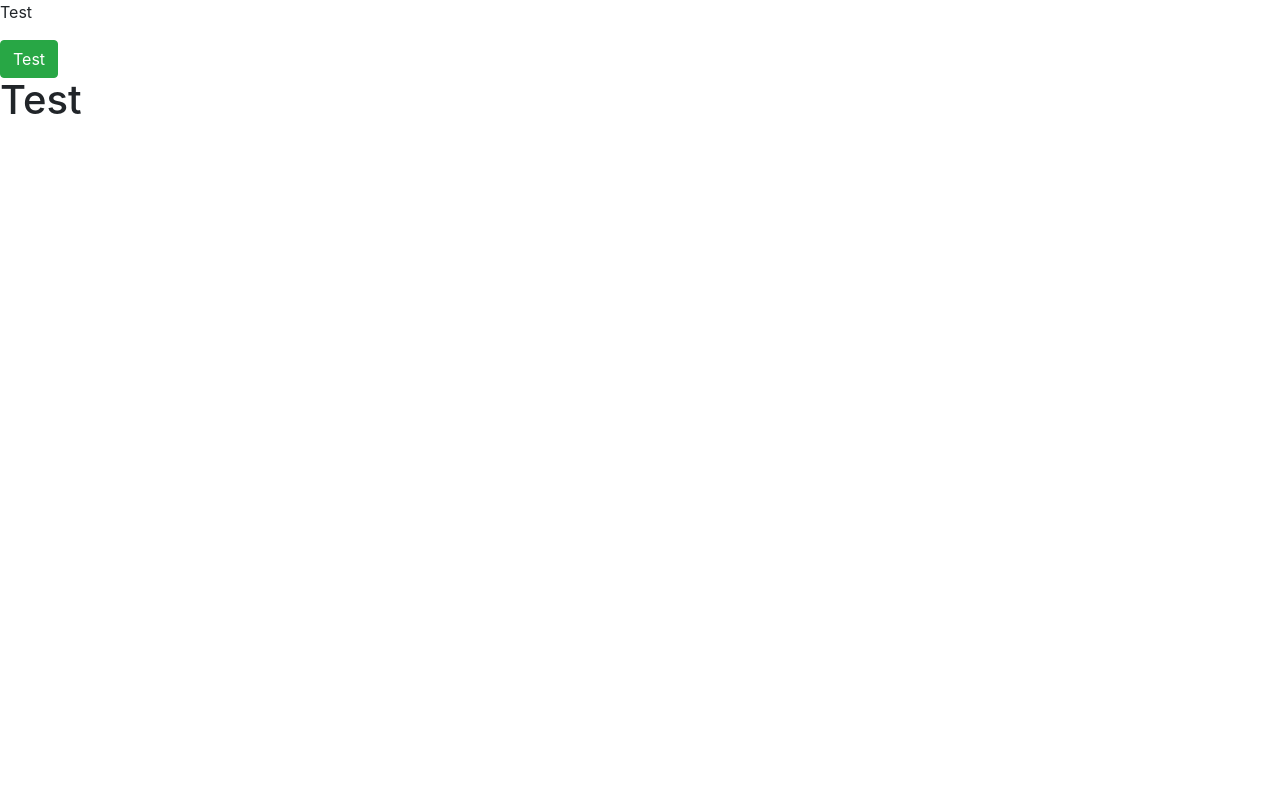
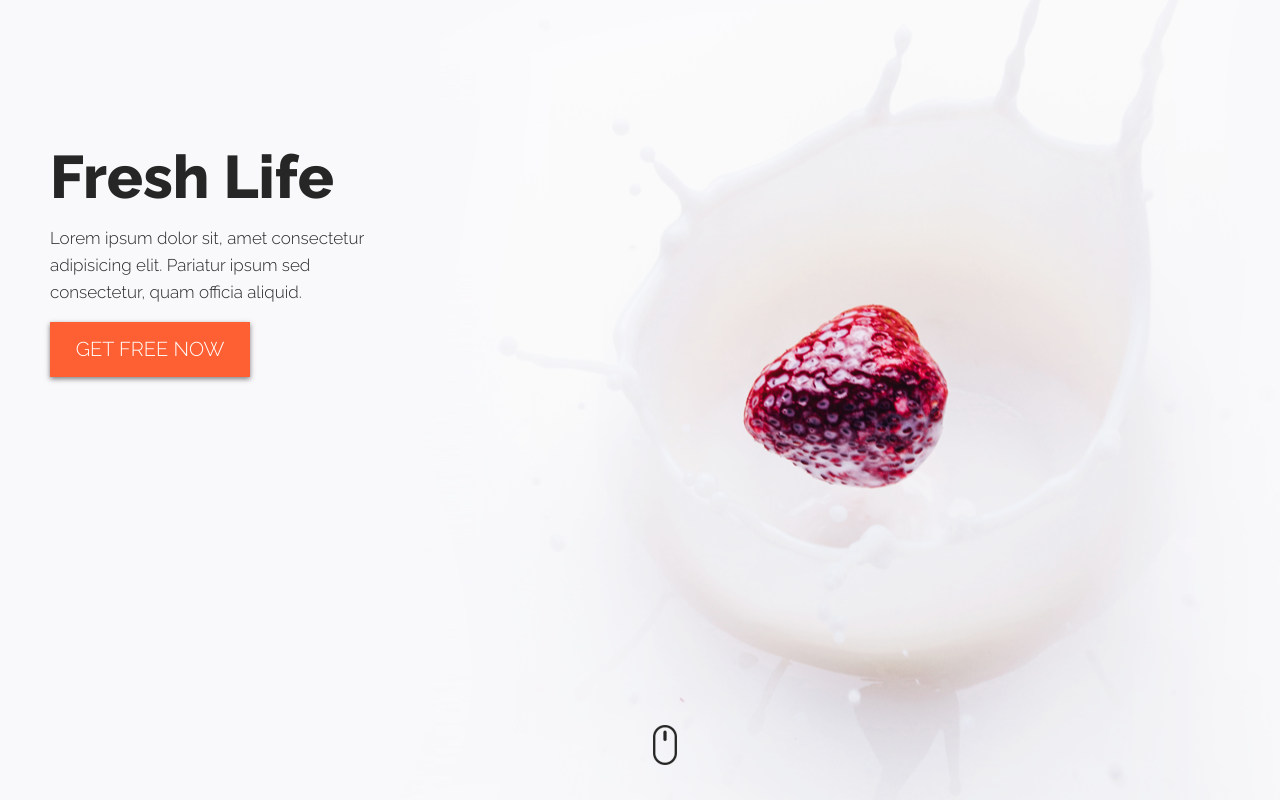
Before and after one commit to MarcinPaczkowski/weeklywebdevchallenge02, a website built with webpack: page src/index.html in a window 1280 px wide. Built offline with nearby package versions, Linux system fonts and the light colour scheme.

Commit message:
Add start section

```diff
--- a/src/index.html
+++ b/src/index.html
@@ -4,14 +4,18 @@
     <meta http-equiv="Content-type" content="text/html; charset=utf-8"/>
     <title>FirstTryToConfigWebpack</title>
     <link rel="stylesheet" href="https://maxcdn.bootstrapcdn.com/bootstrap/4.0.0-beta/css/bootstrap.min.css" integrity="sha384-/Y6pD6FV/Vv2HJnA6t+vslU6fwYXjCFtcEpHbNJ0lyAFsXTsjBbfaDjzALeQsN6M" crossorigin="anonymous">
+    <link href="https://fonts.googleapis.com/css?family=Raleway:200,300,400,800" rel="stylesheet">
+
   </head>
   <body>
-      <p>Test</p>
-      <button class="btn btn-success">Test</button>
-
-      <div class="test">
-        <h1>Test </h1>
+    <div class="start">
+      <h1 class="start-header">Fresh Life</h1>
+      <p class="start-description">Lorem ipsum dolor sit, amet consectetur adipisicing elit. Pariatur ipsum sed consectetur, quam officia aliquid.</p>
+      <div class="start-button">
+        <p>Get free now</p>
       </div>
+      <div class="start-scroll"></div>
+    </div>
 
       <script src="https://code.jquery.com/jquery-3.2.1.slim.min.js" integrity="sha384-KJ3o2DKtIkvYIK3UENzmM7KCkRr/rE9/Qpg6aAZGJwFDMVNA/GpGFF93hXpG5KkN" crossorigin="anonymous"></script>
       <script src="https://cdnjs.cloudflare.com/ajax/libs/popper.js/1.11.0/umd/popper.min.js" integrity="sha384-b/U6ypiBEHpOf/4+1nzFpr53nxSS+GLCkfwBdFNTxtclqqenISfwAzpKaMNFNmj4" crossorigin="anonymous"></script>
--- /dev/null
+++ b/src/styles/_start.scss
@@ -0,0 +1,52 @@
+.start {
+    background: url('../img/start.png') no-repeat center;
+    padding: 165px 50px;
+    height: 100vh;
+    width: 100%;
+
+    &-header {
+        font-family: $mainFont;
+        color:  $black;
+        font-size: 60px;
+        font-weight: 800;
+        line-height: 25px;
+        text-align: left;
+        margin-bottom: 35px;
+    }
+
+    &-description {
+        font-family: $mainFont;
+        color:  $black;
+        font-size: 17px;
+        font-weight: 300;
+        line-height: 27px;
+        text-align: left;
+        width: 350px;
+    }
+
+    &-button {
+        background-color: $orange;
+        box-shadow: 0px 2px 5px 0px rgba(0, 0, 0, 0.5);
+        width: 200px;
+        height: 55px;
+
+        p {
+            font-family: $mainFont;
+            color:  $white;
+            font-size: 20px;
+            font-weight: 300;
+            line-height: 55px;
+            text-align: center;
+            text-transform: uppercase;
+        }
+    }
+
+    &-scroll {
+        background: url('../img/scroll.png') no-repeat center;
+        position: absolute;
+        height: 50px;
+        width: 50px;
+        bottom: 30px;
+        left: 50%;
+    }
+}
--- /dev/null
+++ b/src/styles/_variables.scss
@@ -0,0 +1,4 @@
+$mainFont: Raleway;
+$white: #ffffff;
+$black: #262626;
+$orange: #ff6033;
--- a/src/styles/main.scss
+++ b/src/styles/main.scss
@@ -0,0 +1,2 @@
+@import 'variables';
+@import 'start';
```
Also changed, not shown: src/img/scroll.png (added), src/img/start.png (added).
